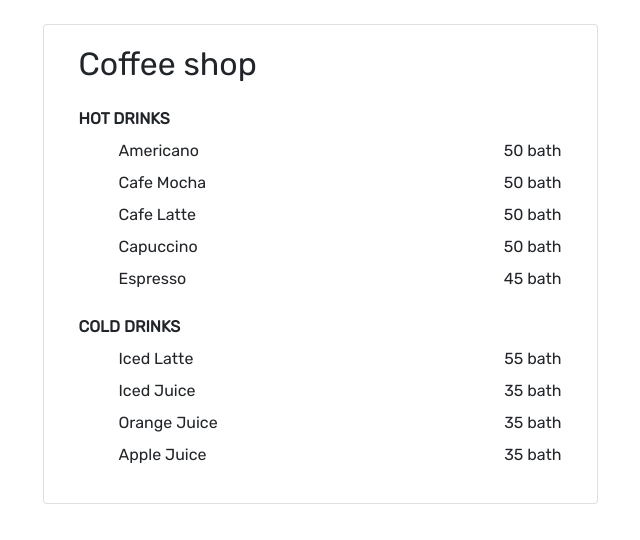
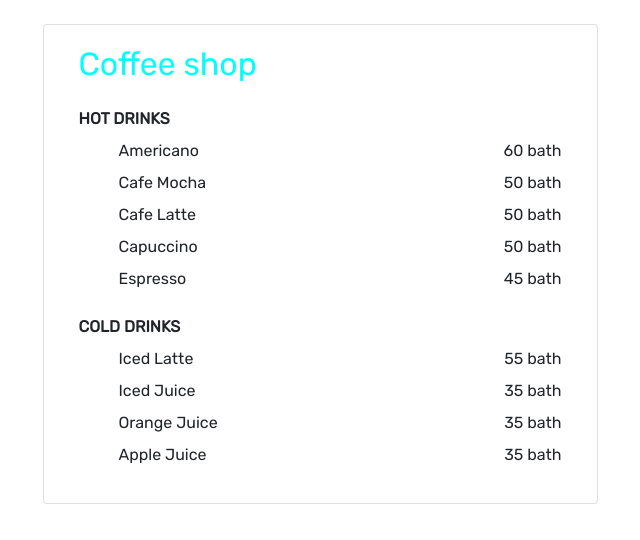
Before and after one commit to reankt/csit-workshop-190615, a plain HTML site: page index.html in a window 1280 px wide. Shown: the whole page, without its empty margins (320-960 px from the left). Drawn offline with nearby package versions, Linux system fonts and the light colour scheme.

Commit message:
improved

```diff
--- a/css/main.css
+++ b/css/main.css
@@ -4,6 +4,10 @@ body {
 
 .card {
     margin: auto
+}
+
+.label-header{
+    color: aqua;
 }
 
 .menu-header {
--- a/index.html
+++ b/index.html
@@ -29,7 +29,7 @@
                   <ul>
                     <li class="menu-item">
                       <p class="menu-label">Americano</p>
-                      <p class="menu-price">50 bath</p>
+                      <p class="menu-price">60 bath</p>
                     </li>
                     <li class="menu-item">
                         <p class="menu-label">Cafe Mocha</p>
```
